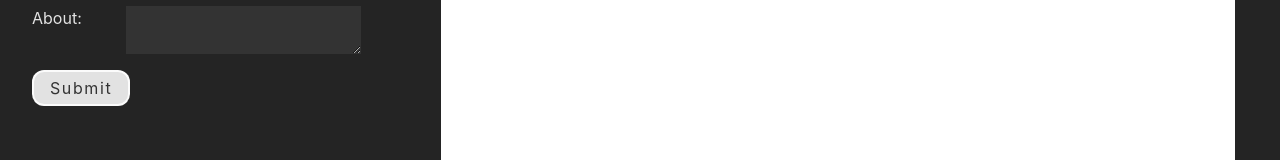
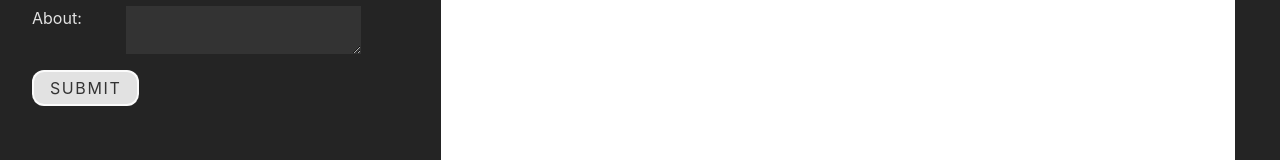
Before and after one commit to owen-addison/odin-react-cv-app, a React (Vite) app: page / in a window 1280 px wide. Shown: the part 154-314 px from the top of the page. Built offline with nearby package versions, Linux system fonts and the light colour scheme.

Commit message:
[content] Capitalise submit button text

```diff
--- a/src/components/Personal.jsx
+++ b/src/components/Personal.jsx
@@ -67,7 +67,7 @@ function Personal({ personalDetails, setPersonalDetails }) {
 
           <div className="submit-container flex flex-row justify-start my-2">
             <button type="submit" className="submit-button">
-              Submit
+              SUBMIT
             </button>
           </div>
         </form>
```
